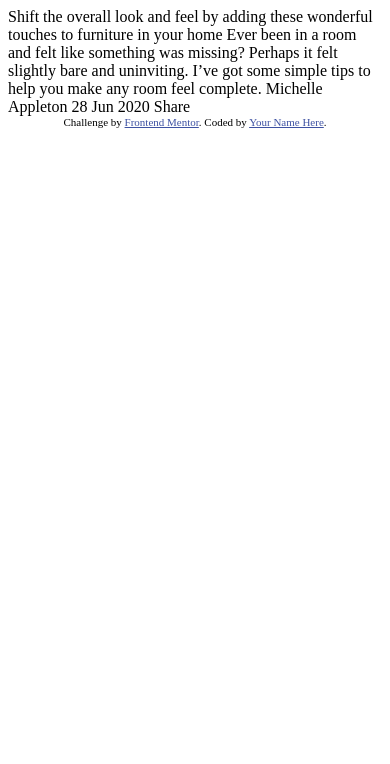
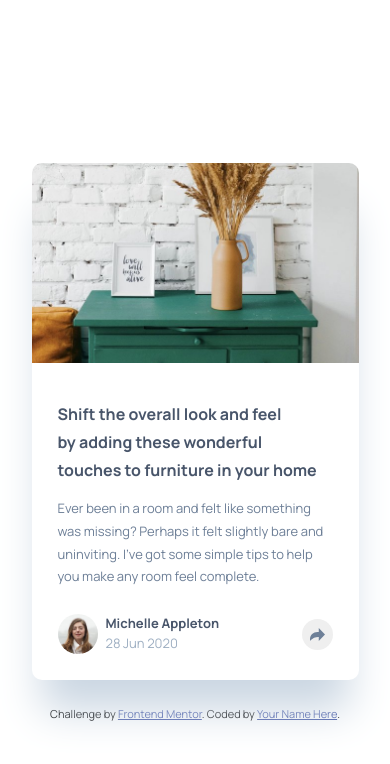
Before and after one commit to nataliesmyth/FEM-article-preview-component, a plain HTML site: page index.html in a window 390 px wide. Drawn offline with Linux system fonts and the light colour scheme.

Commit message:
mobile inactive mvp complete

```diff
--- a/index.html
+++ b/index.html
@@ -7,6 +7,11 @@
   <link rel="icon" type="image/png" sizes="32x32" href="./images/favicon-32x32.png">
   <script defer src="app.js"></script>
   <link rel="stylesheet" href="styles.css">
+
+  <!-- Font -->
+  <link rel="preconnect" href="https://fonts.googleapis.com">
+<link rel="preconnect" href="https://fonts.gstatic.com" crossorigin>
+<link href="https://fonts.googleapis.com/css2?family=Manrope:wght@200..800&display=swap" rel="stylesheet">
   <title>Frontend Mentor | Article preview component</title>
 
   <!-- Feel free to remove these styles or customise in your own stylesheet 👍 -->
@@ -16,18 +21,33 @@
   </style>
 </head>
 <body>
+  <main class="article-component">
+    <div class="col-img">
+      <img class="drawers-img" src="./images/drawers.jpg" alt="green drawer on white brick wall">
+    </div>
+    <div class="col col-content">
 
-  Shift the overall look and feel by adding these wonderful
-  touches to furniture in your home
+      <h1 class="title">Shift the overall look and feel by adding these wonderful touches to furniture in your home</h1>
 
-  Ever been in a room and felt like something was missing? Perhaps
-  it felt slightly bare and uninviting. I’ve got some simple tips
-  to help you make any room feel complete.
+      <p class="article-text">Ever been in a room and felt like something was missing? Perhaps it felt slightly bare and uninviting. I’ve got some simple tips to help you make any room feel complete.</p>
 
-  Michelle Appleton
-  28 Jun 2020
+      <div class="share">
+        <div class="label">
+          <img class="avatar" src="./images/avatar-michelle.jpg" alt="headshot of white woman with long brown hair">
 
-  Share
+          <div class="text">
+            <p class="name">Michelle Appleton</p>
+            <p class="date">28 Jun 2020</p>
+          </div>
+
+        </div>
+
+        <button class="share-btn"><img src="./images/icon-share.svg" alt=""></button>
+        <!-- Share -->
+      </div>
+    </div>
+
+  </main>
 
   <div class="attribution">
     Challenge by <a href="https://www.frontendmentor.io?ref=challenge" target="_blank">Frontend Mentor</a>.
--- a/styles.css
+++ b/styles.css
@@ -0,0 +1,180 @@
+:root {
+    --clr-dark: 217 19% 35%;
+    --clr-blue: 214 17% 51%;
+    --clr-gray-blue: 212 23% 69%;
+    --clr-light: 210 46% 95%;
+    --clr-background: 210 29% 84%;
+
+    --fw-reg: 500;
+    --fw-bold: 700;
+
+    --ff-text: "Manrope", sans-serif;
+
+    --fs-large: 1rem;
+    --fs-small: 0.8125rem;
+}
+
+/* Box sizing rules */
+*,
+*::before,
+*::after {
+  box-sizing: border-box;
+}
+
+/* Prevent font size inflation */
+html {
+  -moz-text-size-adjust: none;
+  -webkit-text-size-adjust: none;
+  text-size-adjust: none;
+}
+
+/* Remove default margin in favour of better control in authored CSS */
+body, h1, h2, h3, h4, p,
+figure, blockquote, dl, dd {
+  margin-block-end: 0;
+}
+
+/* Remove list styles on ul, ol elements with a list role, which suggests default styling will be removed */
+ul[role='list'],
+ol[role='list'] {
+  list-style: none;
+}
+
+/* Set core body defaults */
+body {
+  min-height: 100vh;
+  line-height: 1.5;
+}
+
+/* Set shorter line heights on headings and interactive elements */
+h1, h2, h3, h4,
+button, input, label {
+  line-height: 1.1;
+}
+
+/* Balance text wrapping on headings */
+h1, h2,
+h3, h4 {
+  text-wrap: balance;
+}
+
+/* A elements that don't have a class get default styles */
+a:not([class]) {
+  text-decoration-skip-ink: auto;
+  color: currentColor;
+}
+
+/* Make images easier to work with */
+img,
+picture {
+  max-width: 100%;
+  display: block;
+}
+
+/* Inherit fonts for inputs and buttons */
+input, button,
+textarea, select {
+  font-family: inherit;
+  font-size: inherit;
+}
+
+/* Make sure textareas without a rows attribute are not tiny */
+textarea:not([rows]) {
+  min-height: 10em;
+}
+
+/* Anything that has been anchored to should have extra scroll margin */
+:target {
+  scroll-margin-block: 5ex;
+}
+
+body {
+    /* background-color: hsl(var(--clr-background) / .25); */
+    font-family: var(--ff-text);
+    font-size: var(--fs-small);
+    display: flex;
+    justify-content: center;
+    align-items: center;
+    flex-direction: column;
+}
+
+.col-img {
+    height: 200px;
+    overflow: hidden;
+    border-radius: 10px 10px 0 0;
+}
+
+.col-img > img {
+    width: 100%;
+    /* height: 200px; */
+    object-fit: fill;
+}
+
+.col-content {
+    padding: 2em 2em 0 2em;
+}
+
+.title {
+    font-size: var(--fs-large);
+    color: hsl(var(--clr-dark));
+    line-height: 1.75;
+}
+
+.article-component {
+    margin: 2em auto;
+    display: flex;
+    justify-content: center;
+    align-items: center;
+    flex-direction: column;
+    /* border: 2px solid red; */
+    width: 20.4375rem;
+    position: relative;
+    border-radius: 10px;
+    box-shadow: 0 40px 40px -10px hsl(var(--clr-background));
+    background-color: #FFFFFF;
+}
+
+.article-text {
+    line-height: 1.75;
+    color: hsl(var(--clr-blue))
+}
+
+.share {
+    display: flex;
+    justify-content: space-between;
+    align-items: center;
+    max-height: 4rem;
+    margin-block: 2em;
+}
+
+.avatar {
+    border-radius: 50%;
+    width: 40px;
+    height: 40px;
+}
+
+.label {
+    display: flex;
+    flex-direction: row;
+}
+
+.text > p {
+    margin-top: 0;
+    padding-inline-start: .5rem;
+}
+
+.name {
+    color: hsl(var(--clr-dark));
+    font-weight: var(--fw-bold)
+}
+
+.date {
+    color: hsl(var(--clr-gray-blue))
+}
+
+.share-btn {
+    border: none;
+    border-radius: 50%;
+    aspect-ratio: 1;
+    padding: .5rem;
+}
```
